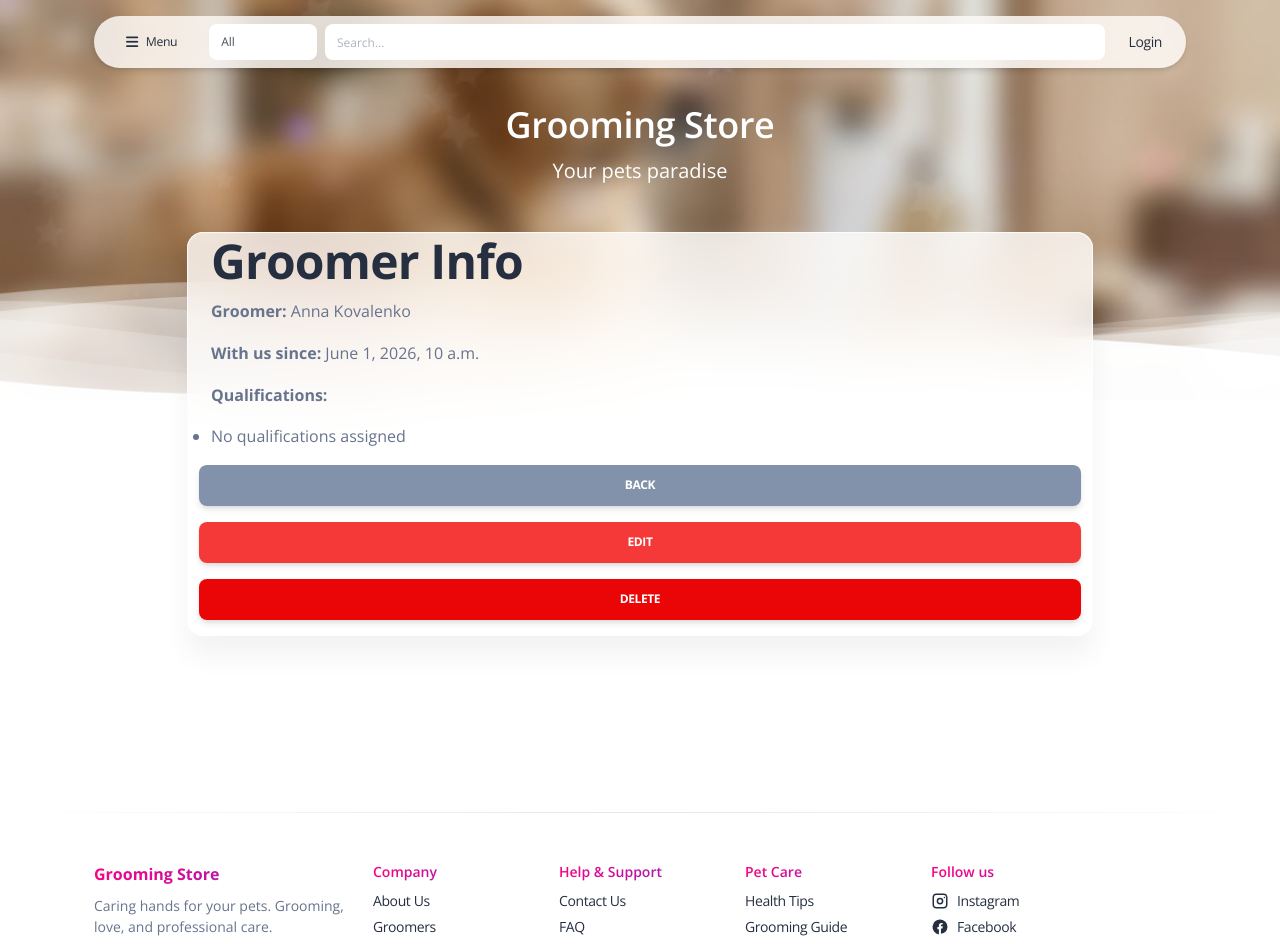
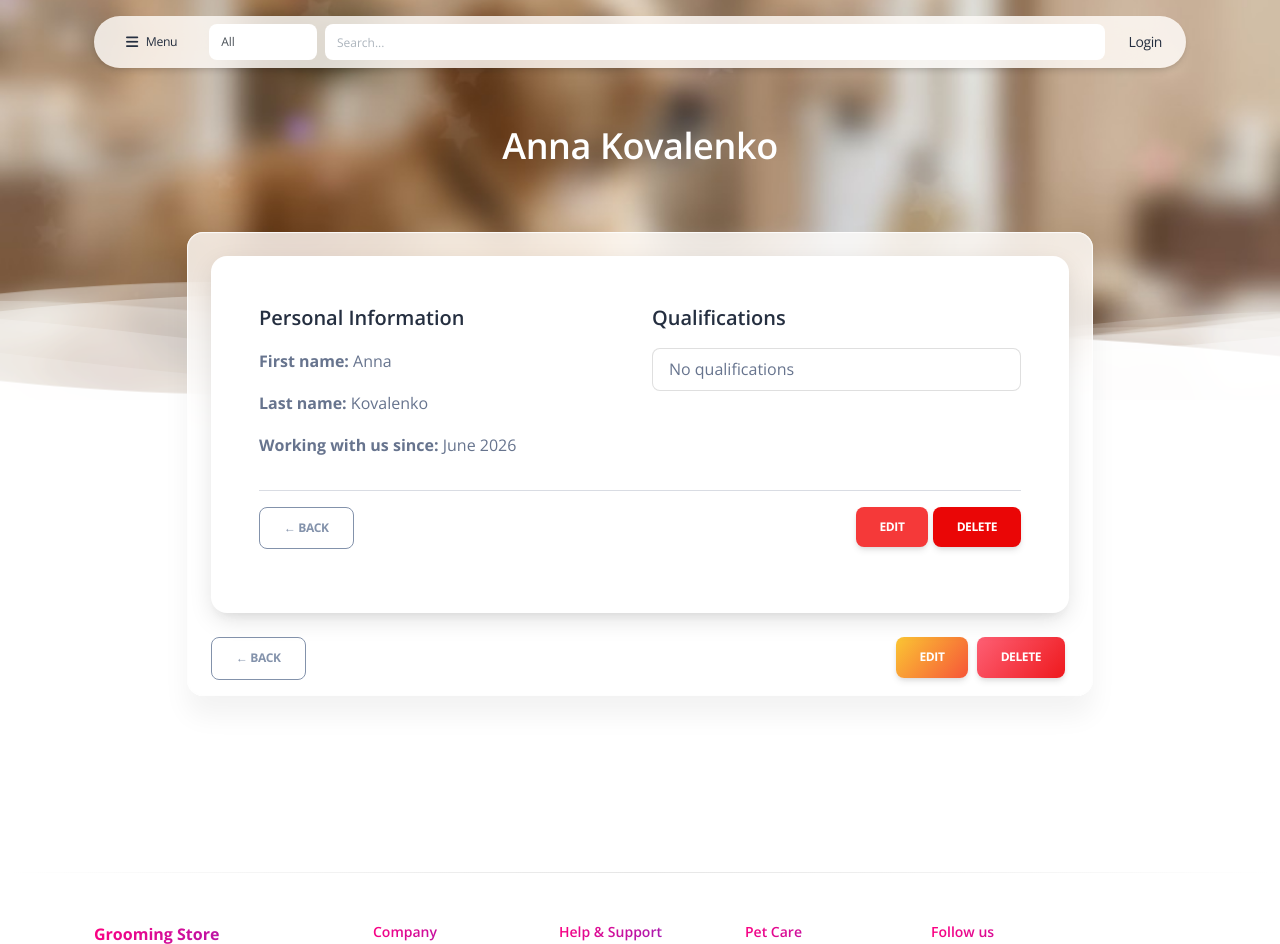
Before and after one commit to HamsterKate/grooming-store, a Django app: page /groomers/1/ in a window 1280 px wide. Shown: the top 944 px of the page. Run offline with Django 5.2, Linux system fonts and the light colour scheme; data comes from the database, SQL or seed files in the repository; data that the repository does not hold is empty; some libraries are stand-ins or nearby versions.

Commit message:
update detail_actions.html

```diff
--- a/templates/includes/detail_actions.html
+++ b/templates/includes/detail_actions.html
@@ -1,11 +1,17 @@
-<a href="{{ back_url }}" class="btn btn-secondary">
-  Back
-</a>
+<div class="d-flex justify-content-between">
+  <a href="{{ back_url }}"
+     class="btn btn-outline-secondary">
+    ← Back
+  </a>
+  <div>
+	  <a href="{{ edit_url }}"
+	     class="btn bg-gradient-warning w-auto me-1 mb-0">
+      Edit
+    </a>
 
-<a href="{{ edit_url }}" class="btn btn-warning">
-  Edit
-</a>
-
-<a href="{{ delete_url }}" class="btn btn-danger">
-  Delete
-</a>
+    <a href="{{ delete_url }}"
+       class="btn bg-gradient-danger w-auto me-1 mb-0">
+      Delete
+    </a>
+  </div>
+</div>
--- a/templates/store/groomer_detail.html
+++ b/templates/store/groomer_detail.html
@@ -1,19 +1,64 @@
 {% extends "base.html" %}
 
+{% block title %}
+  {{ groomer.first_name }} {{ groomer.last_name }}
+{% endblock %}
+{% block subtitle %}{% endblock %}
+
 {% block content %}
-	<h1>Groomer Info</h1>
-  <p><strong>Groomer:</strong>
-    {{ groomer.first_name }} {{ groomer.last_name }}
-  </p>
-
-  <p><strong>With us since: </strong>{{ groomer.created_at }}</p>
-  <p><strong>Qualifications:</strong></p>
-  <ul>
-    {% for qualification in groomer.qualifications.all %}
-      <li>{{ qualification.name }}</li>
-      {% empty %}
-    <li>No qualifications assigned</li>
-    {% endfor %}
-  </ul>
+<div class="col-12 py-4">
+  <div class="card shadow-lg border-0">
+    <div class="card-body p-5">
+      <div class="row">
+        <div class="col-md-6">
+          <h5 class="mb-3">Personal Information</h5>
+          <p>
+            <strong>First name:</strong>
+            {{ groomer.first_name }}
+          </p>
+          <p>
+            <strong>Last name:</strong>
+            {{ groomer.last_name }}
+          </p>
+          <p>
+            <strong>Working with us since:</strong>
+            {{ groomer.created_at|date:"F Y" }}
+          </p>
+        </div>
+        <div class="col-md-6">
+          <h5 class="mb-3">Qualifications</h5>
+          <ul class="list-group">
+            {% for qualification in groomer.qualifications.all %}
+              <li class="list-group-item">
+                {{ qualification.name }}
+              </li>
+            {% empty %}
+              <li class="list-group-item text-muted">
+                No qualifications
+              </li>
+            {% endfor %}
+          </ul>
+        </div>
+      </div>
+      <hr>
+      <div class="d-flex justify-content-between">
+        <a href="{{ back_url }}"
+           class="btn btn-outline-secondary">
+          ← Back
+        </a>
+        <div>
+          <a href="{{ edit_url }}"
+             class="btn btn-warning">
+            Edit
+          </a>
+          <a href="{{ delete_url }}"
+             class="btn btn-danger">
+            Delete
+          </a>
+        </div>
+      </div>
+    </div>
+  </div>
+</div>
   {% include "includes/detail_actions.html" %}
 {% endblock %}
```
